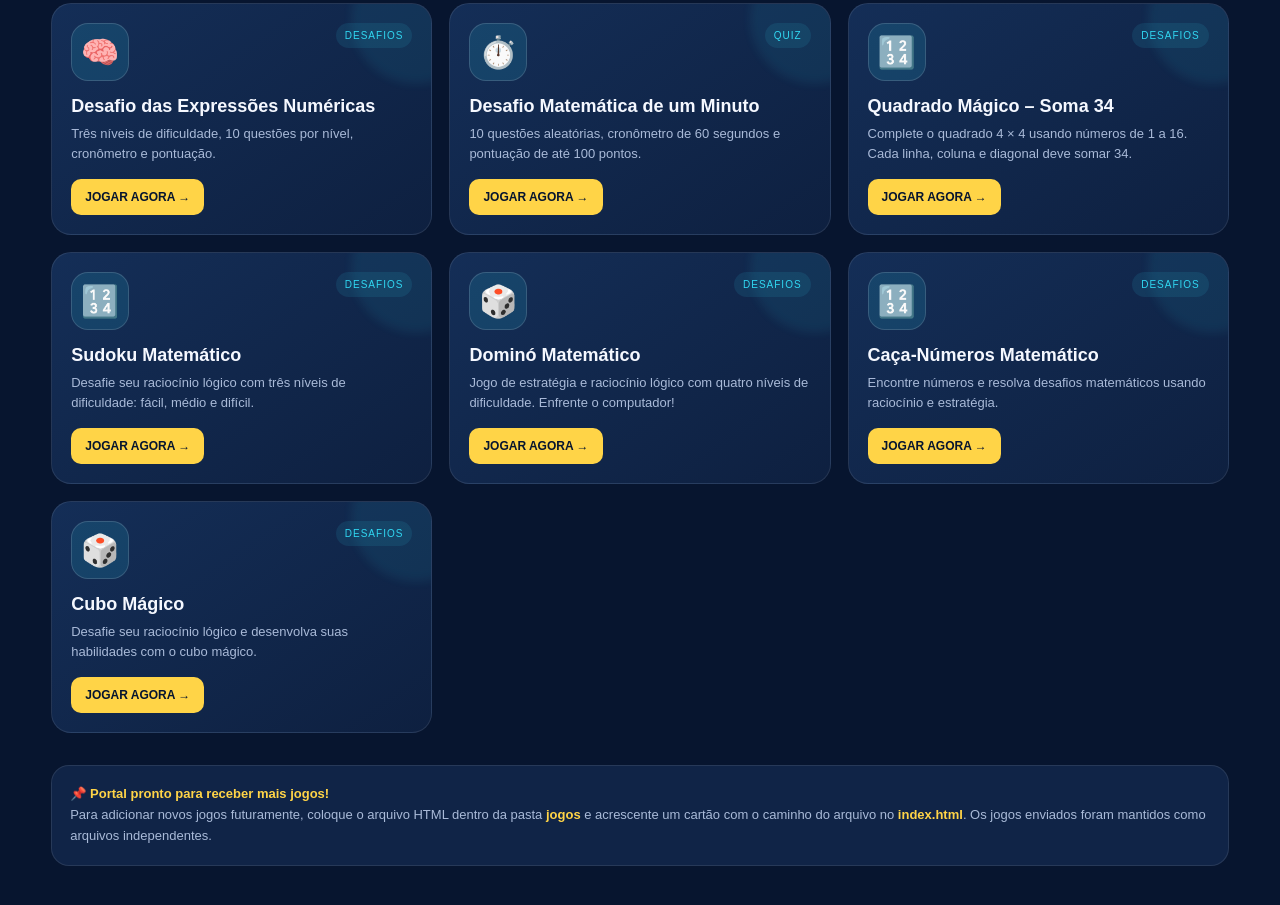
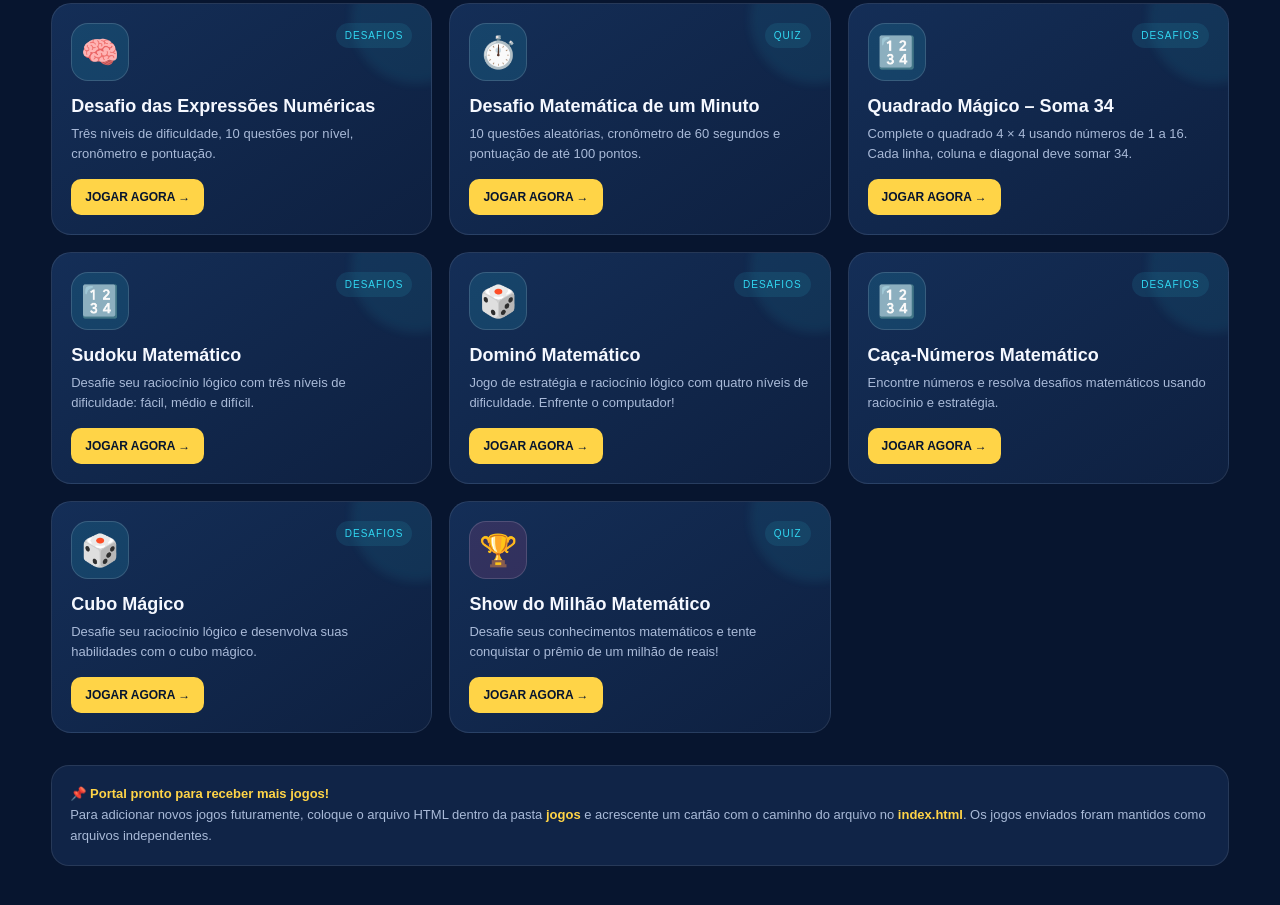
Before and after one commit to andersoncandido-blip/jogos-matematicos, a plain HTML site: page index.html in a window 1280 px wide. Shown: the part 1517-2422 px from the top of the page. Drawn offline with Linux system fonts and the light colour scheme.

Commit message:
Update index.html

```diff
--- a/index.html
+++ b/index.html
@@ -32,7 +32,7 @@ footer{margin-top:48px;padding:24px;text-align:center;color:#8398bc;border-top:1
 <section class="hero" id="inicio"><div><div class="eyebrow">◆ DESAFIE SUA MENTE</div><h2>Matemática é<br><span>diversão!</span></h2><p>Explore desafios, teste seus conhecimentos e aprenda Matemática de um jeito interativo. Escolha um jogo e comece a aventura!</p><a class="btn" href="#jogos">🎮 EXPLORAR JOGOS</a></div><div class="hero-art" aria-hidden="true"><div class="orbit"><span class="pi">π</span><span class="symbol s1">➗</span><span class="symbol s2">✖️</span><span class="symbol s3">🔢</span></div></div></section>
 <section id="categorias"><div class="section-head"><h2>Escolha sua categoria</h2><p>Filtre os jogos pelo tipo de desafio.</p></div>
 <div class="filters" id="filters"><button class="filter active" data-filter="todos">Todos os jogos</button><button class="filter" data-filter="quiz">🎯 Quiz</button><button class="filter" data-filter="raciocinio">🧠 Raciocínio</button><button class="filter" data-filter="sala">🎲 Jogos de sala</button><button class="filter" data-filter="algebra">📊 Probabilidade</button></div></section>
-<section id="jogos"><div class="section-head"><h2>Biblioteca de jogos</h2><p>11 jogos recebidos e conectados ao portal.</p></div><input class="search" id="search" type="search" placeholder="🔎 Pesquisar um jogo..." aria-label="Pesquisar jogos"><div class="grid" id="gameGrid">
+<section id="jogos"><div class="section-head"><h2>Biblioteca de jogos</h2><p>12 jogos recebidos e conectados ao portal.</p></div><input class="search" id="search" type="search" placeholder="🔎 Pesquisar um jogo..." aria-label="Pesquisar jogos"><div class="grid" id="gameGrid">
 
 <article class="card" data-category="raciocinio" data-name="genius das cores">
       <div class="card-top"><div class="game-icon purple">🎨</div><span class="tag">Raciocínio</span></div>
@@ -145,6 +145,15 @@ footer{margin-top:48px;padding:24px;text-align:center;color:#8398bc;border-top:1
 <p>Desafie seu raciocínio lógico e desenvolva suas habilidades com o cubo mágico.</p>
 <a class="play" href="jogos/cubo_magico_jogos_matematicos_corrigido.html">JOGAR AGORA →</a>
 </article>
+<article class="card" data-category="quiz" data-name="show do milhão matemático">
+<div class="card-top">
+<div class="game-icon pink">🏆</div>
+<span class="tag">Quiz</span>
+</div>
+<h3>Show do Milhão Matemático</h3>
+<p>Desafie seus conhecimentos matemáticos e tente conquistar o prêmio de um milhão de reais!</p>
+<a class="play" href="jogos/show_do_milhao_matematico_novas_regras.html">JOGAR AGORA <span>→</span></a>
+</article>
 </div><div class="empty" id="empty">Nenhum jogo encontrado. Tente outra palavra ou categoria.</div></section>
 <div class="info"><strong>📌 Portal pronto para receber mais jogos!</strong><br>Para adicionar novos jogos futuramente, coloque o arquivo HTML dentro da pasta <strong>jogos</strong> e acrescente um cartão com o caminho do arquivo no <strong>index.html</strong>. Os jogos enviados foram mantidos como arquivos independentes.</div>
 </main><footer>PORTAL MATEMÁTICA INTERATIVA • Aprender, explorar e jogar!</footer>
```
